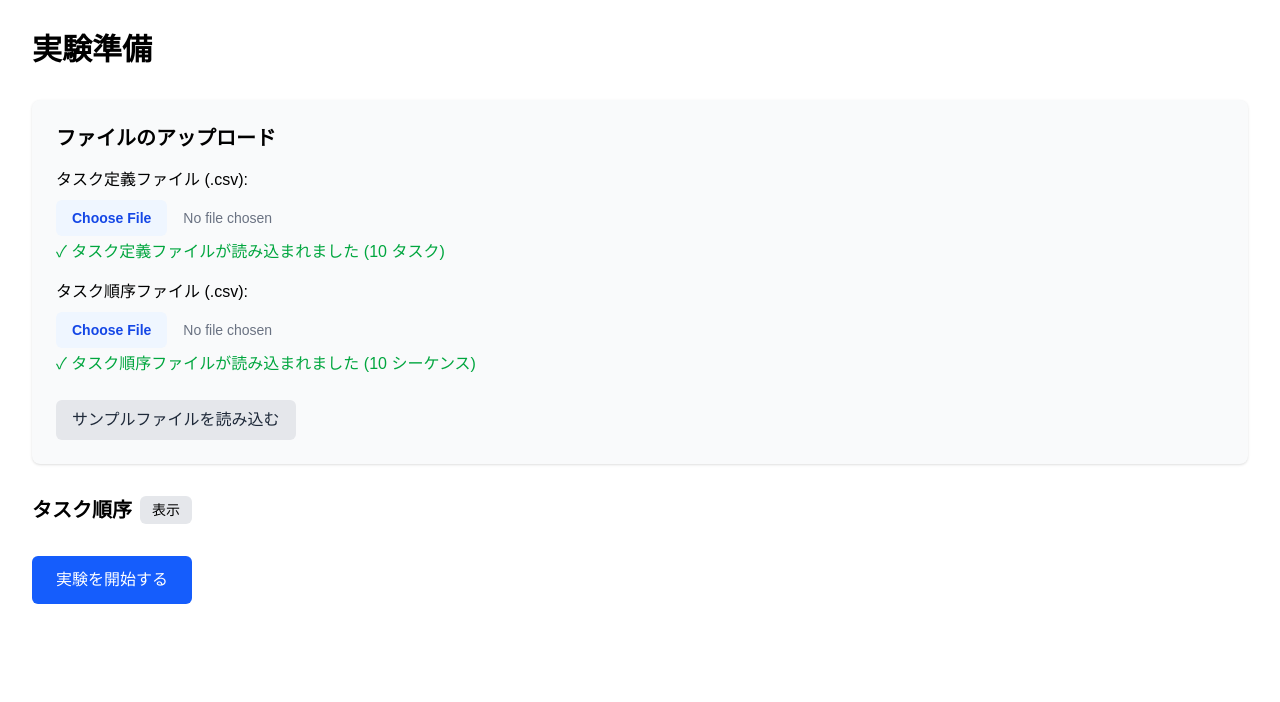
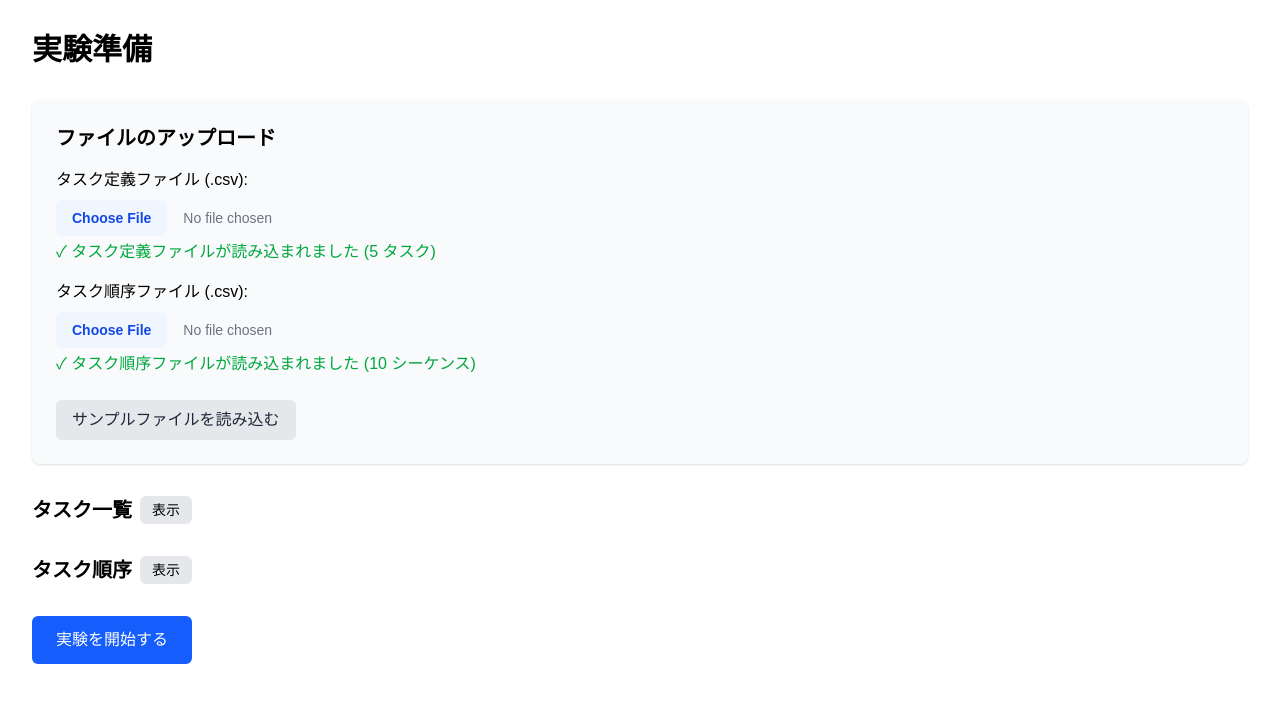
Before and after one commit to hiro2620/mi-display, a Next.js app: page / in a window 1280 px wide. Both pictures are taken after a click on the button "サンプルファイルを読み込む". Shown: the top 702 px of the page. Built offline with nearby package versions, Linux system fonts and the light colour scheme.

Commit message:
escで中断

```diff
--- a/src/app/experiment/page.tsx
+++ b/src/app/experiment/page.tsx
@@ -128,7 +128,6 @@ export default function ExperimentPage() {
     sendTrigger('experiment_abort', 'abort', {
       completedTasks: currentTaskIndex
     });
-    router.push('/');
   };
 
   // キーボードショートカットを設定（ESCキーで実験終了）
@@ -136,6 +135,7 @@ export default function ExperimentPage() {
     const handleKeyDown = (e: KeyboardEvent) => {
       if (e.key === 'Escape') {
         stopExperiment();
+        e.preventDefault(); // デフォルトのESC動作を防ぐ
       }
     };
 
@@ -156,7 +156,7 @@ export default function ExperimentPage() {
       <div className="flex flex-col items-center justify-center w-full h-screen bg-black text-white">
         <div className="text-2xl">{isRunning ? '実験準備中...' : '実験終了'}</div>
         <button
-          onClick={stopExperiment}
+          onClick={() => router.push('/')}
           className="mt-8 px-6 py-2 bg-red-600 text-white rounded-md hover:bg-red-700"
         >
           実験を中止する
--- a/src/app/page.tsx
+++ b/src/app/page.tsx
@@ -17,6 +17,7 @@ export default function PreparationPage() {
   const [taskDefinitionsUploaded, setTaskDefinitionsUploaded] = useState<boolean>(false);
   const [taskSequencesUploaded, setTaskSequencesUploaded] = useState<boolean>(false);
   const [showOrderPreview, setShowOrderPreview] = useState<boolean>(false);
+  const [showTaskListPreview, setShowTaskListPreview] = useState<boolean>(false);
 
   // タスク定義ファイルをアップロードして処理する関数
   const handleTaskDefinitionUpload = (event: React.ChangeEvent<HTMLInputElement>) => {
@@ -90,6 +91,11 @@ export default function PreparationPage() {
     setShowOrderPreview(!showOrderPreview);
   };
 
+  // タスク一覧プレビューの表示/非表示を切り替える関数
+  const toggleTaskListPreview = () => {
+    setShowTaskListPreview(!showTaskListPreview);
+  };
+
   // 実験を開始する関数
   const startExperiment = () => {
     if (orderedTasks.length === 0) return;
@@ -156,6 +162,41 @@ export default function PreparationPage() {
         </div>
       </div>
 
+      {taskDefinitionsUploaded && (
+        <div className="mb-8">
+          <div className="flex items-center gap-2 mb-4">
+            <h2 className="text-xl font-semibold">タスク一覧</h2>
+            <button
+              onClick={toggleTaskListPreview}
+              className="px-3 py-1 text-sm bg-gray-200 rounded-md hover:bg-gray-300"
+            >
+              {showTaskListPreview ? '非表示' : '表示'}
+            </button>
+          </div>
+
+          {showTaskListPreview && (
+            <div className="bg-white p-4 rounded-md border max-h-60 overflow-y-auto">
+              <table className="w-full border-collapse">
+                <thead>
+                  <tr className="border-b">
+                    <th className="text-left p-2">ID</th>
+                    <th className="text-left p-2">説明</th>
+                  </tr>
+                </thead>
+                <tbody>
+                  {taskDefinitions.map((task) => (
+                    <tr key={task.id} className="border-b hover:bg-gray-50">
+                      <td className="p-2">{task.id}</td>
+                      <td className="p-2">{task.description}</td>
+                    </tr>
+                  ))}
+                </tbody>
+              </table>
+            </div>
+          )}
+        </div>
+      )}
+
       {orderedTasks.length > 0 && (
         <div className="mb-8">
           <div className="flex items-center gap-2 mb-4">
```
Also changed, not shown: public/task-definitions.csv, public/task-sequence.csv.
